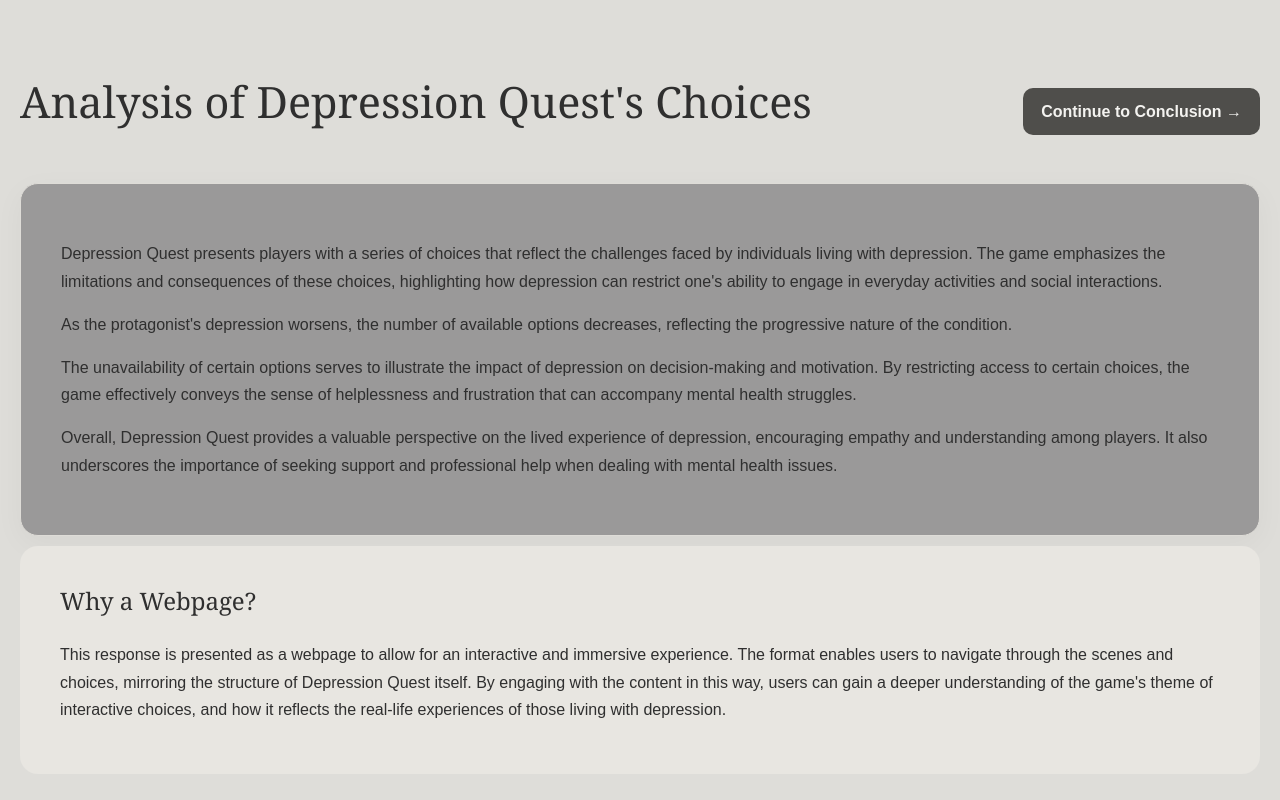
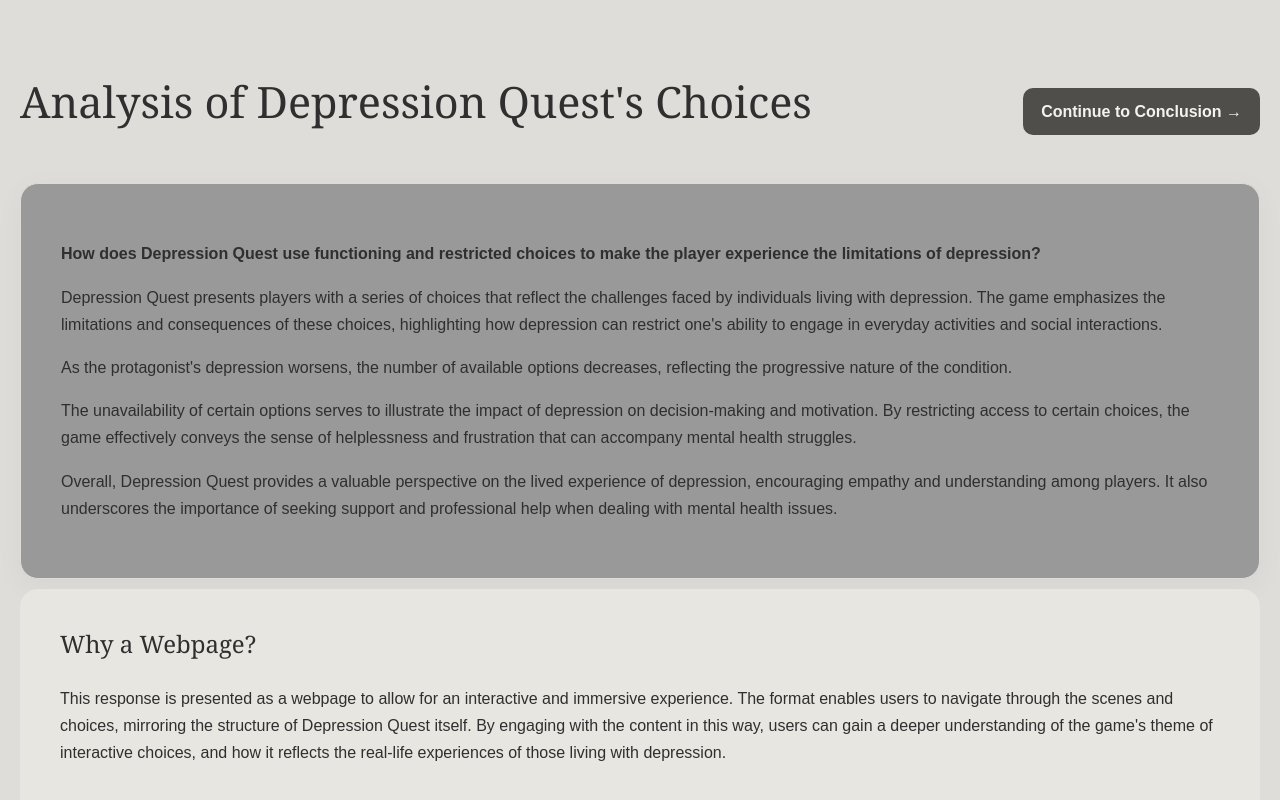
Before and after one commit to Fossa808/ReadingResponse-2_AIQS100, a plain HTML site: page index.html in a window 1280 px wide. Shown: the part 3135-3935 px from the top of the page. Drawn offline with Linux system fonts and the light colour scheme.

Commit message:
Added Analysis Question

```diff
--- a/index.html
+++ b/index.html
@@ -141,6 +141,7 @@
                 <a href="#conclusion" class="next-button">Continue to Conclusion →</a>
                 </div>
                 <div class="analysis-content">
+                    <p><strong>How does Depression Quest use functioning and restricted choices to make the player experience the limitations of depression?</strong></p>
                     <p>Depression Quest presents players with a series of choices that reflect the challenges faced by individuals living with depression. The game emphasizes the limitations and consequences of these choices, highlighting how depression can restrict one's ability to engage in everyday activities and social interactions.</p>
                     <p>As the protagonist's depression worsens, the number of available options decreases, reflecting the progressive nature of the condition.</p>
                     <p>The unavailability of certain options serves to illustrate the impact of depression on decision-making and motivation. By restricting access to certain choices, the game effectively conveys the sense of helplessness and frustration that can accompany mental health struggles.</p>
```
